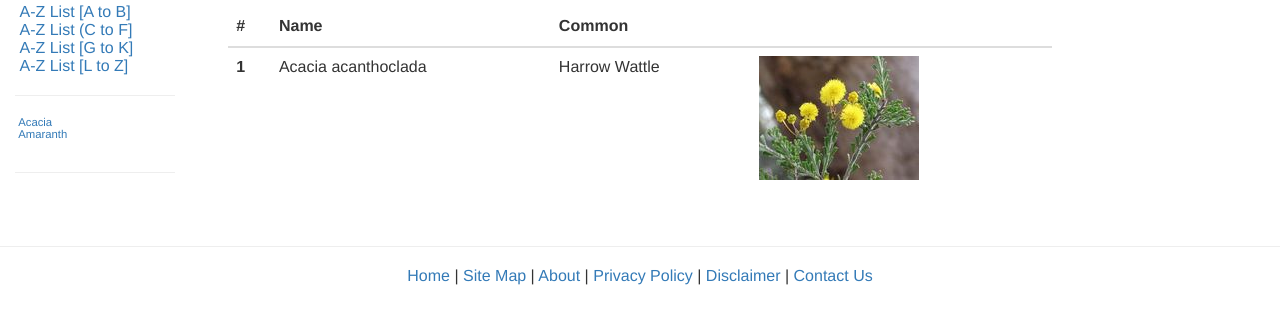
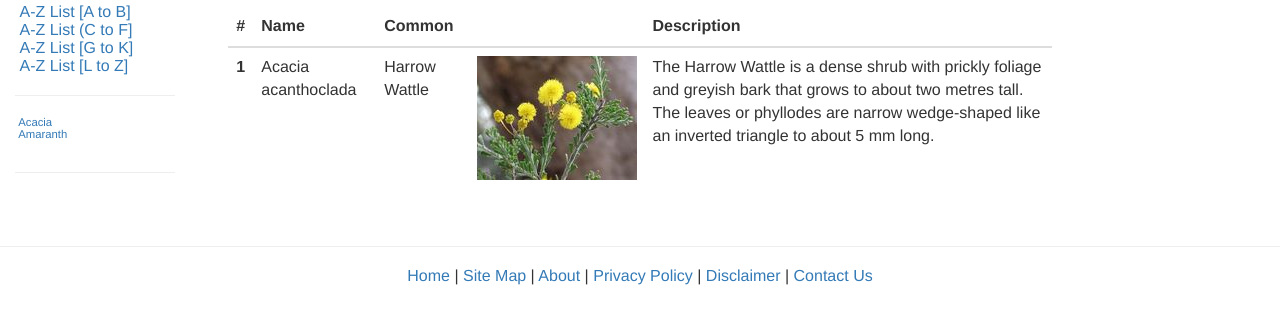
Before and after one commit to bitcoinbrisbane/oznativeplants, a plain HTML site: page wattles.html in a window 1280 px wide. Shown: the part 326-650 px from the top of the page. Drawn offline with nearby package versions, Linux system fonts and the light colour scheme.

Commit message:
feat: add description

```diff
--- a/wattles.html
+++ b/wattles.html
@@ -123,6 +123,7 @@
                 <th scope="col">Name</th>
                 <th scope="col">Common</th>
                 <th scope="col"></th>
+                <th scope="col">Description</th>
               </tr>
             </thead>
             <tbody>
@@ -134,6 +135,7 @@
                   src="./Australian Plants - Wattles_files/thumb_Acacia-acanthoclada.jpg"
                   width="160"
                   alt="Acacia acanthoclada" /></td>
+                  <td>The Harrow Wattle is a dense shrub with prickly foliage and greyish bark that grows to about two metres tall. The leaves or phyllodes are narrow wedge-shaped like an inverted triangle to about 5 mm long.</td>
               </tr>
             </tbody>
           </table>
```
